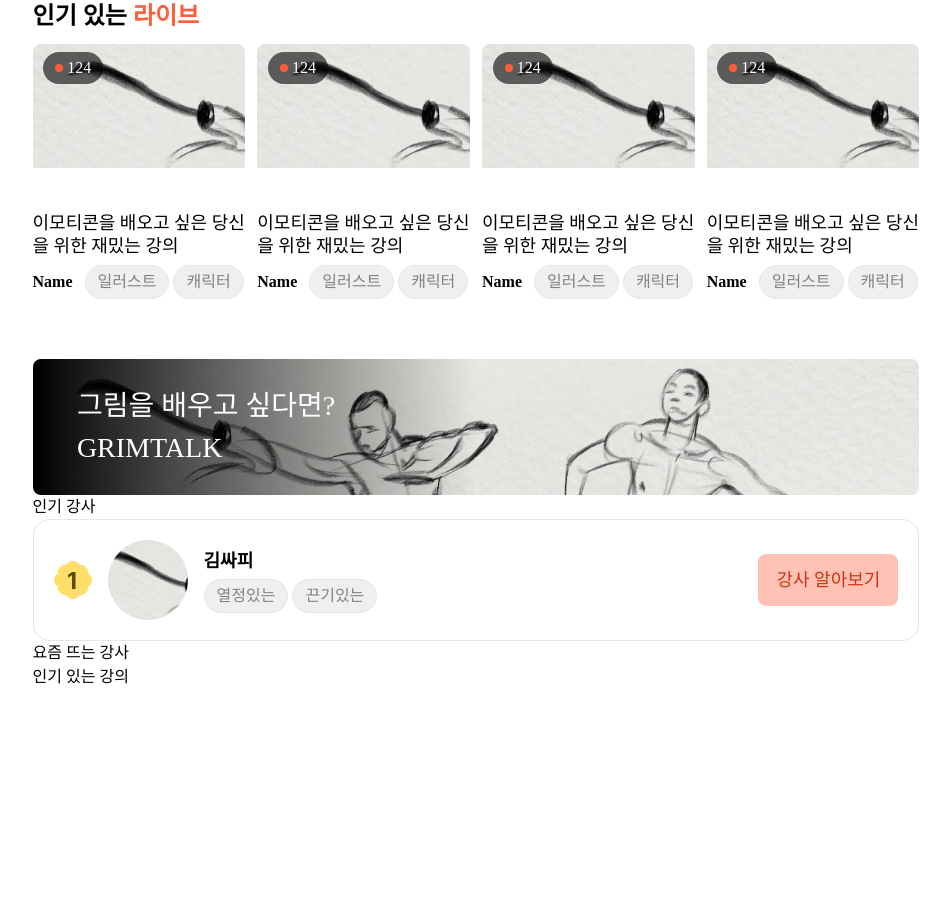
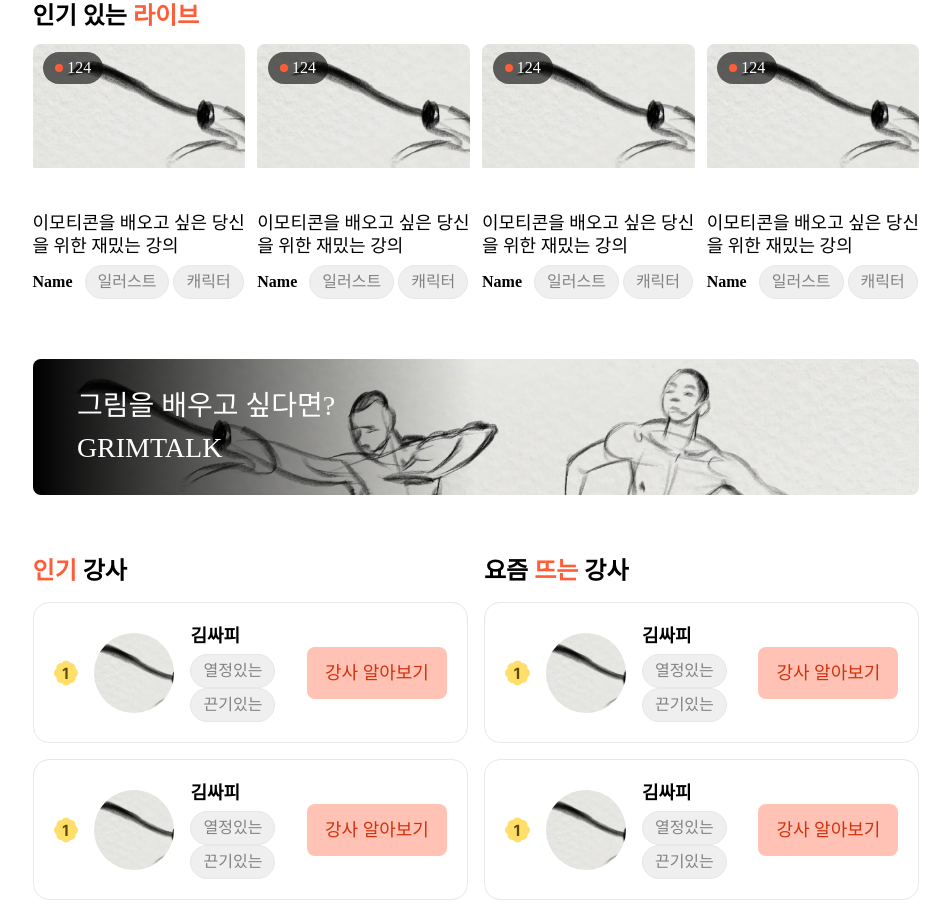
Before and after one commit to dnwnsrb11/grimtalk, a React (Vite) app: page / in a window 1280 px wide. Shown: the top 915 px of the page, without its empty margins (164-1114 px from the left). Before the commit the page ends 800 px from the top, so only its background shows below. Built offline with nearby package versions, Linux system fonts and the light colour scheme; a web font is replaced by a local one.

Commit message:
desgin: 메인 페이지에 인기강사, 요즘 뜨는 강사 컴포넌트 배치 완료 1. 추후 데이터 넣을시 props나 api 통신에 대비하여 많은 수정이 필요할 수 있음

```diff
--- a/src/routes/pages/MainPage.jsx
+++ b/src/routes/pages/MainPage.jsx
@@ -23,20 +23,26 @@ export const MainPage = () => {
         <div className="mt-[60px]">
           <Banner />
         </div>
-        <div>
-          <div>
-            <h2>
-              <span>인기</span> 강사
+        <div className="mb-[15px] mt-[60px] flex  gap-4">
+          <div className="w-[50%] ">
+            <h2 className="mb-[15px] text-2xl font-bold">
+              <span className="text-primary-color">인기</span> 강사
             </h2>
-            <div>
+            <div className="flex flex-col gap-4">
+              <PopularInstructor />
+              <PopularInstructor />
               <PopularInstructor />
             </div>
           </div>
-          <div>
-            <h2>
-              요즘 <span>뜨는</span> 강사
+          <div className="w-[50%] ">
+            <h2 className="mb-[15px] text-2xl font-bold">
+              요즘 <span className="text-primary-color">뜨는</span> 강사
             </h2>
-            <div>{/* 인기강사 */}</div>
+            <div className="flex flex-col gap-4">
+              <PopularInstructor />
+              <PopularInstructor />
+              <PopularInstructor />
+            </div>
           </div>
         </div>
         <div>
```
